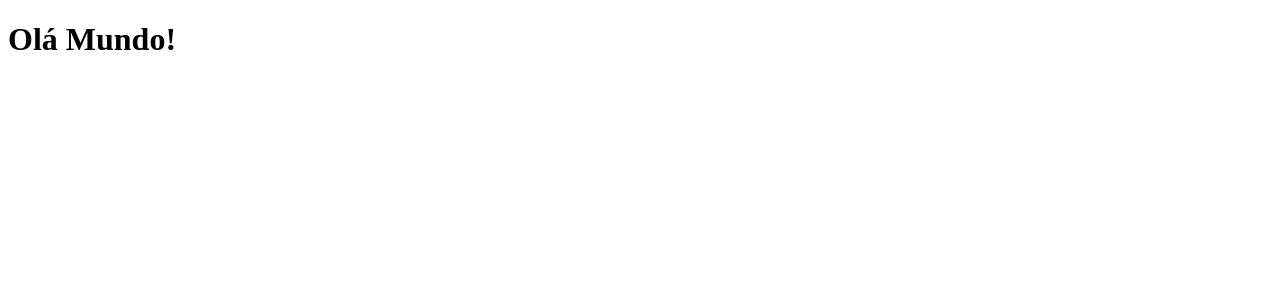
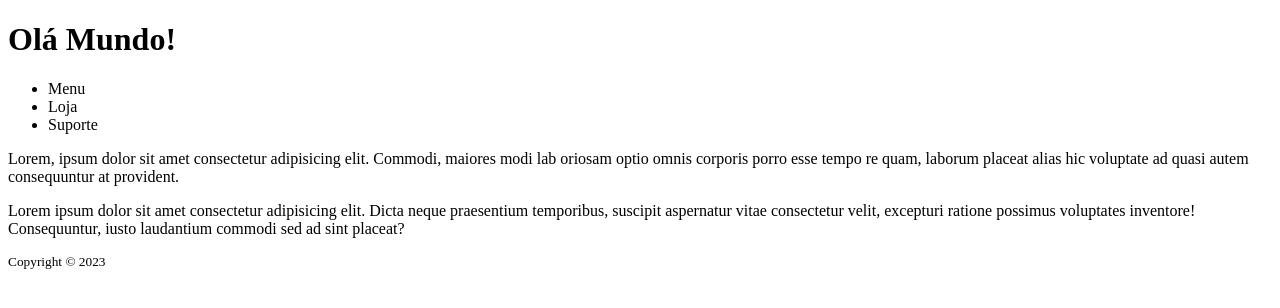
Before and after one commit to gutodidonato/exemplo-html-g, a plain HTML site: page index.html in a window 1280 px wide. Drawn offline with Linux system fonts and the light colour scheme.

Commit message:
página básica html css

```diff
--- a/index.html
+++ b/index.html
@@ -8,6 +8,48 @@
 
 	</head>
 	<body>
-		<h1>Olá Mundo!</h1>
+
+
+
+		<div>
+			<header>
+
+				<h1>Olá Mundo!</h1>
+				<nav><!-- tag reader e nav são semânticas
+				nav é de navegação-->
+					<ul> <!-- lista sem organização-->
+						<li>Menu</li>
+						<li>Loja</li>
+						<li>Suporte</li>
+					</ul>
+					</ul>
+					</ul>
+				</nav>
+
+			</header>
+			<section>
+				<div>
+					<p>
+						Lorem, ipsum dolor sit amet consectetur adipisicing elit. Commodi, maiores modi lab
+						oriosam optio omnis corporis porro esse tempo
+						re quam, laborum placeat alias hic voluptate ad quasi autem consequuntur at provident.
+					</p>
+					<p>
+						Lorem ipsum dolor sit amet consectetur adipisicing elit. Dicta neque praesentium temporibus, suscipit aspernatur vitae consectetur velit, excepturi ratione possimus voluptates inventore! Consequuntur, iusto laudantium commodi sed ad sint placeat?
+					</p>
+				</div>
+			</section>
+			<footer>
+				<div>
+					<small>
+						<p> Copyright &copy 2023
+						</p>
+					</small>
+				</div>
+			</footer>
+
+		</div>
+
+
 	</body>
 </html>
```
